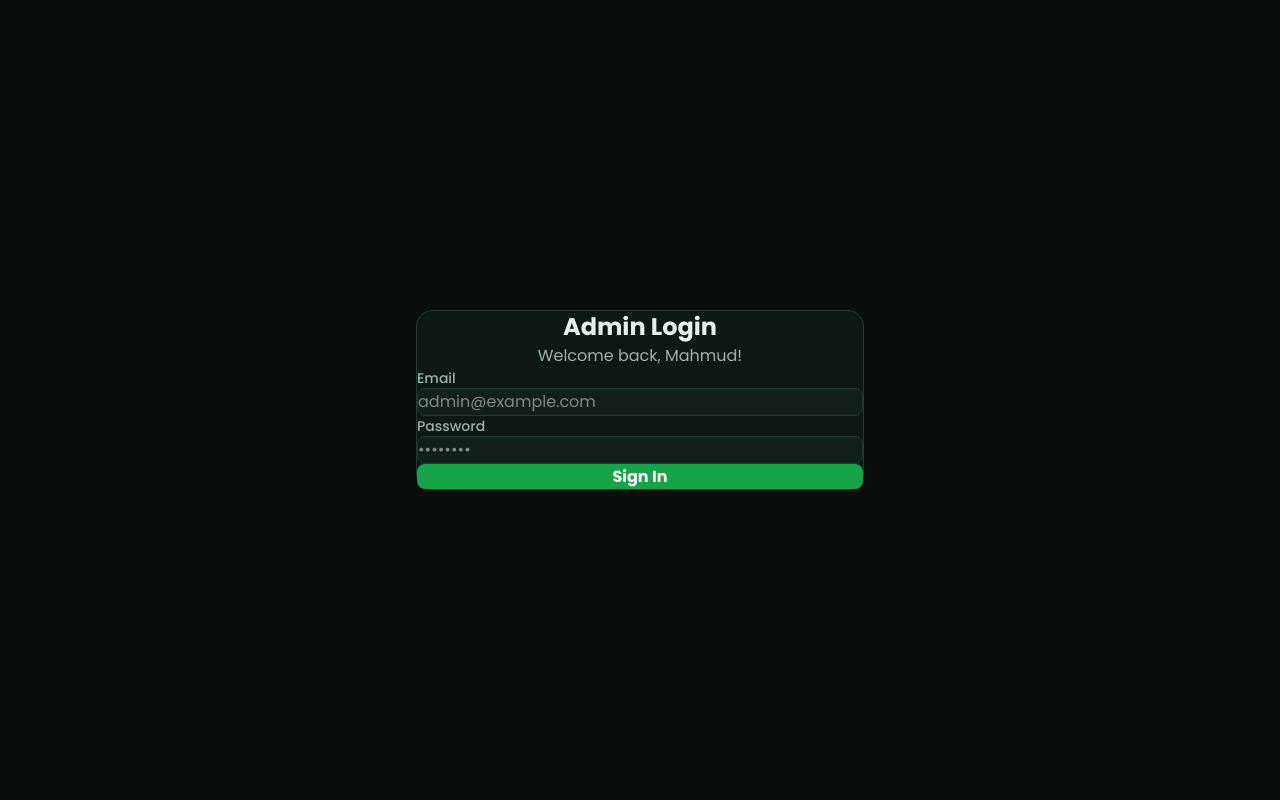
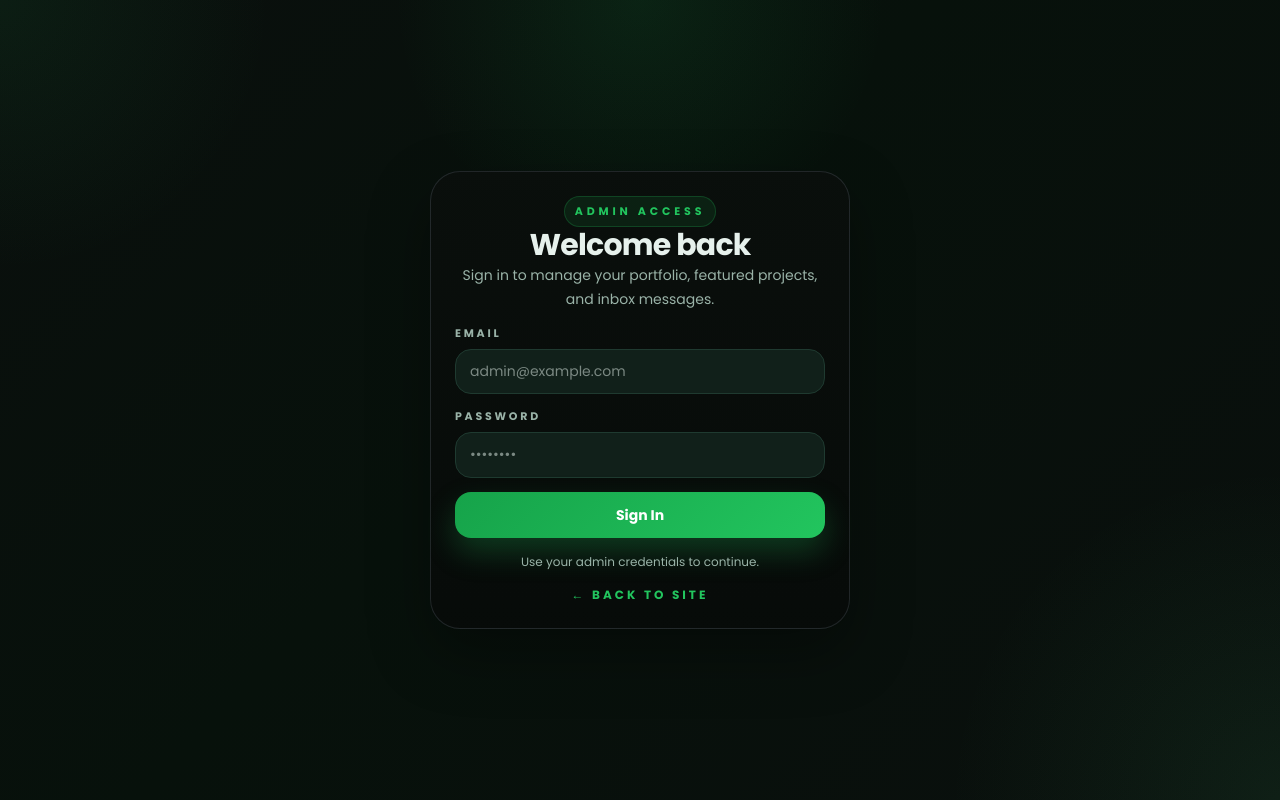
Before and after one commit to MDRUHULAMIN7/Mahmud-Portfolio, a Next.js app: page /login in a window 1280 px wide. Built offline with nearby package versions, Linux system fonts and the light colour scheme.

Commit message:
Enhance login page and project details UI; add new styles, improve layout, and implement back navigation functionality

```diff
--- a/src/app/(auth)/login/page.tsx
+++ b/src/app/(auth)/login/page.tsx
@@ -1,6 +1,7 @@
 "use client";
 
 import { signIn } from "next-auth/react";
+import Link from "next/link";
 import { useState } from "react";
 import { useRouter } from "next/navigation";
 
@@ -28,96 +29,65 @@ export default function LoginPage() {
   };
 
   return (
-    <div className="min-h-screen flex items-center justify-center" style={{ background: 'var(--bg)' }}>
-      <div className="p-8 rounded-2xl w-full max-w-md" style={{
-        background: 'var(--card-2)',
-        border: '1px solid var(--border)'
-      }}>
-        <h1 className="text-2xl font-bold mb-2 text-center" style={{ color: 'var(--text)' }}>Admin Login</h1>
-        <p className="text-center mb-6" style={{ color: 'var(--muted)' }}>Welcome back, Mahmud!</p>
+    <main className="login-shell">
+      <div aria-hidden="true" className="login-overlay" />
+
+      <section className="login-card">
+        <div className="text-center">
+          <span className="login-chip">Admin Access</span>
+          <h1 className="mt-3 text-3xl font-bold tracking-tight" style={{ color: "var(--text)" }}>
+            Welcome back
+          </h1>
+          <p className="mt-2 text-sm leading-6" style={{ color: "var(--muted)" }}>
+            Sign in to manage your portfolio, featured projects, and inbox messages.
+          </p>
+        </div>
 
         {error && (
-          <div className="mb-4 p-3 rounded-lg text-sm text-center" style={{
-            background: 'rgba(239, 68, 68, 0.1)',
-            color: '#f87171'
-          }}>
+          <div
+            className="mb-4 rounded-xl border border-red-500/20 p-3 text-center text-sm"
+            style={{ background: "rgba(239, 68, 68, 0.10)", color: "#fca5a5" }}
+          >
             {error}
           </div>
         )}
 
-        <form onSubmit={handleSubmit} className="space-y-4">
+        <form onSubmit={handleSubmit} className="login-form">
           <div>
-            <label className="block text-sm font-medium mb-1" style={{ color: 'var(--muted)' }}>Email</label>
+            <label className="login-label">Email</label>
             <input
               type="email"
               value={email}
               onChange={(e) => setEmail(e.target.value)}
               required
-              className="w-full p-3 rounded-lg outline-none focus:ring-2"
-              style={{
-                background: 'var(--card)',
-                border: '1px solid var(--border)',
-                color: 'var(--text)',
-                transition: 'all 0.25s ease'
-              }}
+              className="login-input"
               placeholder="admin@example.com"
-              onFocus={(e) => {
-                e.target.style.borderColor = 'var(--green-2)';
-                e.target.style.boxShadow = '0 0 0 2px rgba(34, 197, 94, 0.15)';
-              }}
-              onBlur={(e) => {
-                e.target.style.borderColor = 'var(--border)';
-                e.target.style.boxShadow = 'none';
-              }}
             />
           </div>
+
           <div>
-            <label className="block text-sm font-medium mb-1" style={{ color: 'var(--muted)' }}>Password</label>
+            <label className="login-label">Password</label>
             <input
               type="password"
               value={password}
               onChange={(e) => setPassword(e.target.value)}
               required
-              className="w-full p-3 rounded-lg outline-none focus:ring-2"
-              style={{
-                background: 'var(--card)',
-                border: '1px solid var(--border)',
-                color: 'var(--text)',
-                transition: 'all 0.25s ease'
-              }}
+              className="login-input"
               placeholder="••••••••"
-              onFocus={(e) => {
-                e.target.style.borderColor = 'var(--green-2)';
-                e.target.style.boxShadow = '0 0 0 2px rgba(34, 197, 94, 0.15)';
-              }}
-              onBlur={(e) => {
-                e.target.style.borderColor = 'var(--border)';
-                e.target.style.boxShadow = 'none';
-              }}
             />
           </div>
-          <button
-            type="submit"
-            className="w-full py-3 rounded-lg font-bold transition-all"
-            style={{
-              background: 'var(--green)',
-              color: '#fff'
-            }}
-            onMouseOver={(e) => {
-              e.currentTarget.style.background = 'var(--green-2)';
-              e.currentTarget.style.transform = 'translateY(-2px)';
-              e.currentTarget.style.boxShadow = '0 8px 24px rgba(34, 197, 94, 0.35)';
-            }}
-            onMouseOut={(e) => {
-              e.currentTarget.style.background = 'var(--green)';
-              e.currentTarget.style.transform = 'translateY(0)';
-              e.currentTarget.style.boxShadow = 'none';
-            }}
-          >
+
+          <button type="submit" className="login-button">
             Sign In
           </button>
         </form>
-      </div>
-    </div>
+
+        <p className="login-help">Use your admin credentials to continue.</p>
+
+        <Link href="/" className="login-link">
+          ← Back to site
+        </Link>
+      </section>
+    </main>
   );
 }
--- a/src/app/globals.css
+++ b/src/app/globals.css
@@ -1112,6 +1112,135 @@ section[id] {
   text-align: center;
 }
 
+.login-shell {
+  position: relative;
+  min-height: 100vh;
+  display: flex;
+  align-items: center;
+  justify-content: center;
+  overflow: hidden;
+  padding: 24px;
+  background:
+    radial-gradient(circle at top, rgba(34, 197, 94, 0.10), transparent 24%),
+    linear-gradient(135deg, var(--bg) 0%, #07110b 45%, var(--bg) 100%);
+}
+
+.login-overlay {
+  position: absolute;
+  inset: 0;
+  pointer-events: none;
+  background:
+    radial-gradient(circle at top left, rgba(34, 197, 94, 0.08), transparent 18%),
+    radial-gradient(circle at bottom right, rgba(74, 222, 128, 0.08), transparent 22%);
+}
+
+.login-card {
+  position: relative;
+  width: 100%;
+  max-width: 420px;
+  display: flex;
+  flex-direction: column;
+  gap: 14px;
+  border-radius: 30px;
+  padding: 24px;
+  background: linear-gradient(180deg, rgba(10, 15, 12, 0.98), rgba(7, 11, 9, 0.98));
+  border: 1px solid rgba(148, 163, 184, 0.18);
+  box-shadow: 0 24px 60px rgba(0, 0, 0, 0.35);
+  backdrop-filter: blur(12px);
+}
+
+.login-chip {
+  display: inline-flex;
+  align-items: center;
+  justify-content: center;
+  border-radius: 999px;
+  border: 1px solid rgba(34, 197, 94, 0.22);
+  background: rgba(34, 197, 94, 0.10);
+  color: var(--green-2);
+  padding: 6px 10px;
+  text-transform: uppercase;
+  letter-spacing: 0.35em;
+  font-size: 11px;
+  font-weight: 700;
+}
+
+.login-label {
+  display: block;
+  margin-bottom: 6px;
+  color: var(--muted);
+  text-transform: uppercase;
+  letter-spacing: 0.25em;
+  font-size: 11px;
+  font-weight: 700;
+}
+
+.login-input {
+  width: 100%;
+  border-radius: 16px;
+  border: 1px solid var(--border);
+  background: var(--card);
+  color: var(--text);
+  padding: 12px 14px;
+  font-size: 14px;
+  line-height: 1.4;
+  transition: border-color 0.2s ease, box-shadow 0.2s ease, transform 0.2s ease;
+}
+
+.login-input:focus {
+  outline: none;
+  border-color: var(--green-2);
+  box-shadow: 0 0 0 2px rgba(34, 197, 94, 0.15);
+}
+
+.login-form {
+  display: grid;
+  gap: 14px;
+  width: 100%;
+  margin: 0 auto;
+}
+
+.login-button {
+  width: 100%;
+  border: none;
+  border-radius: 16px;
+  padding: 12px 14px;
+  background: linear-gradient(135deg, var(--green), var(--green-2));
+  color: #fff;
+  font-size: 14px;
+  font-weight: 700;
+  box-shadow: 0 14px 30px rgba(34, 197, 94, 0.25);
+  transition: transform 0.18s ease, box-shadow 0.18s ease, background 0.18s ease;
+}
+
+.login-button:hover {
+  background: var(--green-2);
+  transform: translateY(-2px);
+  box-shadow: 0 10px 24px rgba(34, 197, 94, 0.35);
+}
+
+.login-button:focus-visible {
+  outline: 2px solid rgba(34, 197, 94, 0.45);
+  outline-offset: 2px;
+}
+
+.login-help {
+  color: var(--muted);
+  text-align: center;
+  font-size: 12px;
+}
+
+.login-link {
+  display: inline-flex;
+  align-items: center;
+  justify-content: center;
+  color: var(--green-2);
+  text-decoration: none;
+  text-transform: uppercase;
+  letter-spacing: 0.25em;
+  font-size: 12px;
+  font-weight: 700;
+}
+
 .toast {
   position: fixed;
   bottom: 20px;
@@ -1140,7 +1269,7 @@ section[id] {
 
 /* PROJECT DETAILS */
 .detail {
-  padding: 30px 0 80px;
+  padding: 70px 0 80px;
 }
 
 .detail .back {
--- a/src/components/projects/ProjectDetails.tsx
+++ b/src/components/projects/ProjectDetails.tsx
@@ -1,7 +1,7 @@
 "use client";
 
 import { useEffect, useMemo, useState } from "react";
-import Link from "next/link";
+import { useRouter } from "next/navigation";
 import {PhoneCall } from "lucide-react";
 import { toast } from "sonner";
 import { IProject } from "@/models/Project";
@@ -50,6 +50,7 @@ const getYear = (value: string) => {
 };
 
 export default function ProjectDetails({ project }: ProjectDetailsProps) {
+  const router = useRouter();
   const [likes, setLikes] = useState(project.likes ?? 0);
   const [hasLiked, setHasLiked] = useState(false);
   const [liking, setLiking] = useState(false);
@@ -123,17 +124,31 @@ export default function ProjectDetails({ project }: ProjectDetailsProps) {
     window.setTimeout(() => setShareCopied(false), 1600);
   };
 
+  const handleBack = () => {
+    if (typeof window !== "undefined" && window.history.length > 1) {
+      router.back();
+      return;
+    }
+
+    router.push("/all-projects");
+  };
+
   return (
     <main className="detail">
-      <div className="container">
+      <div className="container ">
         <div id="detail">
-          <Link className="back reveal visible" href="/#projects">
-            ← All projects
-          </Link>
+
 
           <div className="pd-layout">
             <aside className="pd-left reveal visible">
-              <div className="pd-tag">
+               <button
+            type="button"
+            className="back reveal visible cursor-pointer text-sm"
+            onClick={handleBack}
+            aria-label="Go back to projects"
+          >
+            ← Back to projects
+          </button>  <div className="pd-tag">
                 {category} · {getYear(project.publishDate)}
               </div>
               <h1 className="pd-title">{project.title}</h1>
```
